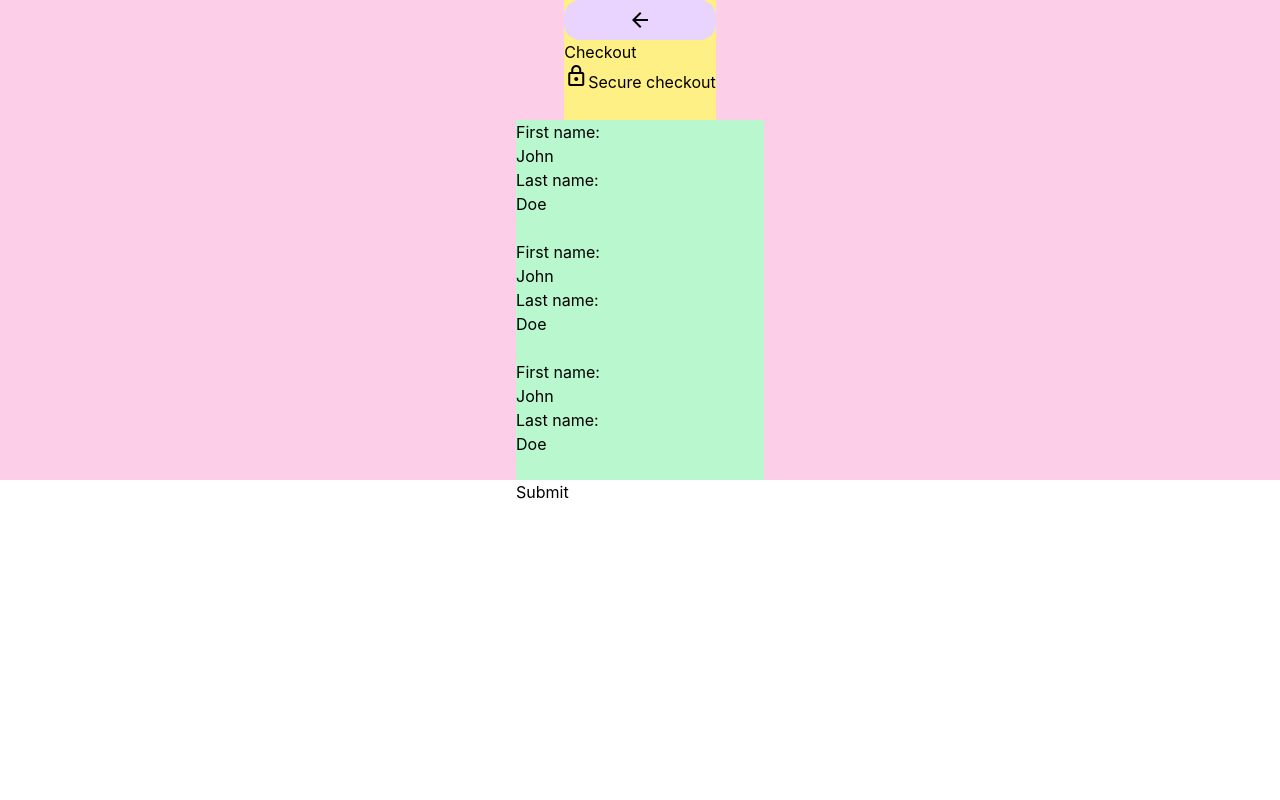
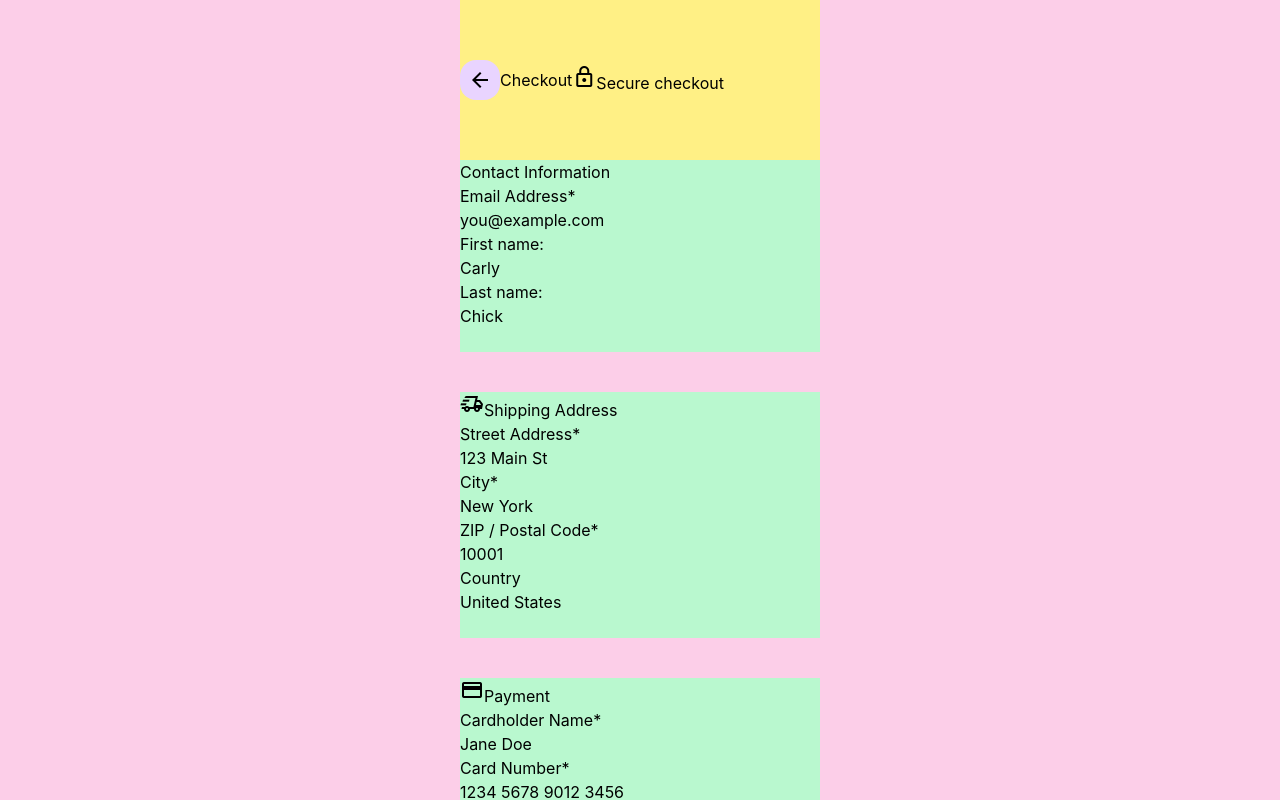
Before and after one commit to crrlyly/E-Commerce-Website, a React (Vite) app in the folder client/: page /checkout in a window 1280 px wide. Shown: the top 800 px of the page. Built offline with nearby package versions, Linux system fonts and the light colour scheme.

Commit message:
Starting on Checkout Page

```diff
--- a/client/src/components/checkout/CheckoutPage.jsx
+++ b/client/src/components/checkout/CheckoutPage.jsx
@@ -1,8 +1,8 @@
 import { Link } from "react-router-dom";
 export default function CheckoutPage() {
   return (
-    <div className="w-full h-auto bg-pink-200 flex flex-col justify-center items-center ">
-      <div className="w-80% h-30 bg-yellow-200">
+    <div className="w-full h-auto bg-pink-200 flex flex-col justify-center items-center pb-30">
+      <div className="w-90 h-40 bg-yellow-200 flex items-center">
         <Link
           to="/"
           className="bg-purple-200 flex justify-center items-center px-2 py-2 rounded-2xl"
@@ -15,27 +15,85 @@ export default function CheckoutPage() {
           <span>Secure checkout</span>
         </div>
       </div>
-      <div className="w-80% h-30 bg-green-200">
-        <label htmlFor="fname">First name:</label><br/>
-        <input type="text" id="fname" name="fname" value="John"/><br/>
-        <label htmlFor="lname">Last name:</label><br/>
-        <input type="text" id="lname" name="lname" value="Doe"/><br/><br/>
-        <input type="submit" value="Submit"/>
-      </div>
-      <div className="w-80% h-30 bg-green-200">
-        <label htmlFor="fname">First name:</label><br/>
-        <input type="text" id="fname" name="fname" value="John"/><br/>
-        <label htmlFor="lname">Last name:</label><br/>
-        <input type="text" id="lname" name="lname" value="Doe"/><br/><br/>
-        <input type="submit" value="Submit"/>
-      </div>
-      <div className="w-80% h-30 bg-green-200">
-        <label htmlFor="fname">First name:</label><br/>
-        <input type="text" id="fname" name="fname" value="John"/><br/>
-        <label htmlFor="lname">Last name:</label><br/>
-        <input type="text" id="lname" name="lname" value="Doe"/><br/><br/>
-        <input type="submit" value="Submit"/>
-      </div>
+
+      <form
+        action="/action_page.php"
+        className="w-full h-auto flex flex-col justify-center items-center"
+      >
+        <div className="w-90 h-auto bg-green-200">
+          <h1>Contact Information</h1>
+          <label htmlFor="email">Email Address*</label>
+          <br />
+          <input type="text" id="email" name="email" value="you@example.com" />
+          <br />
+          <label htmlFor="fname">First name:</label>
+          <br />
+          <input type="text" id="fname" name="fname" value="Carly" />
+          <br />
+          <label htmlFor="lname">Last name:</label>
+          <br />
+          <input type="text" id="lname" name="lname" value="Chick" />
+          <br />
+          <br />
+        </div>
+        <div className="w-90 h-auto bg-green-200 mt-10">
+          <div>
+            <span class="material-symbols-outlined">delivery_truck_speed</span>
+            <span>Shipping Address</span>
+          </div>
+          <label htmlFor="address">Street Address*</label>
+          <br />
+          <input type="text" id="address" name="address" value="123 Main St" />
+          <br />
+          <label htmlFor="city">City*</label>
+          <br />
+          <input type="text" id="city" name="city" value="New York" />
+          <br />
+          <label htmlFor="zip">ZIP / Postal Code*</label>
+          <br />
+          <input type="text" id="zip" name="zip" value="10001" />
+          <br />
+          <label htmlFor="country">Country</label>
+          <br />
+          <input type="text" id="country" name="country" value="United States" />
+          <br />
+          <br />
+        </div>
+        <div className="w-90 h-auto bg-green-200 mt-10">
+          <div>
+            <span class="material-symbols-outlined">credit_card</span>
+            <span>Payment</span>
+          </div>
+          <label htmlFor="card-name">Cardholder Name*</label>
+          <br />
+          <input type="text" id="card-name" name="card-name" value="Jane Doe" />
+          <br />
+          <label htmlFor="card-num">Card Number*</label>
+          <br />
+          <input type="text" id="card-num" name="card-num" value="1234 5678 9012 3456" />
+          <br />
+          <label htmlFor="expiry">Expiration*</label>
+          <br />
+          <input type="text" id="expiry" name="expiry" value="MM / YY" />
+          <br />
+          <label htmlFor="cvv">CVV*</label>
+          <br />
+          <input type="text" id="cvv" name="cvv" value="123" />
+          <br />
+          <br />
+        </div>
+        <div className="w-full h-auto">
+          <div className="w-full h-auto">
+
+          </div>
+          <div className="w-full h-auto">
+
+          </div>
+          <div className="w-full h-auto">
+
+          </div>
+        </div>
+      </form>
     </div>
   );
 }
```
